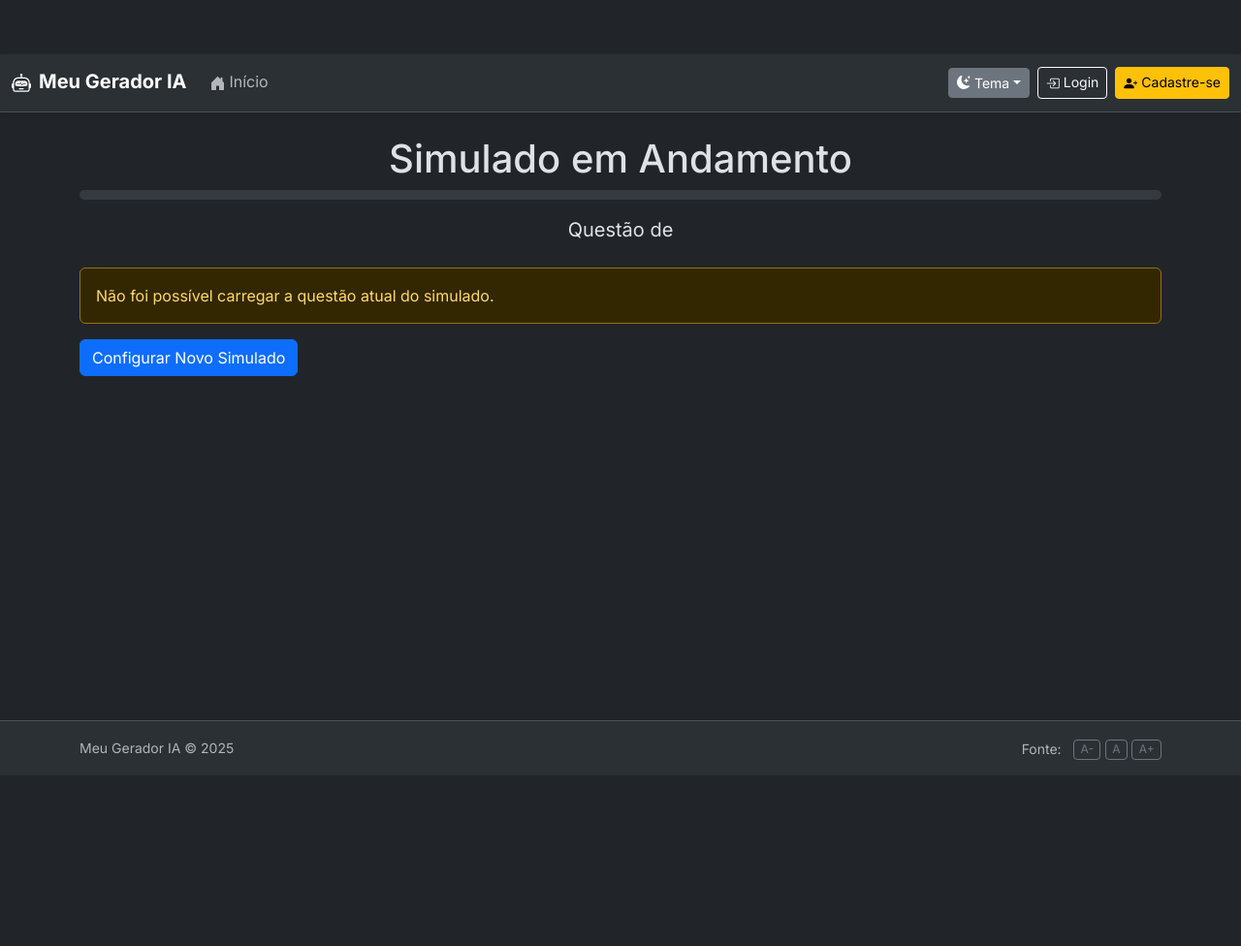
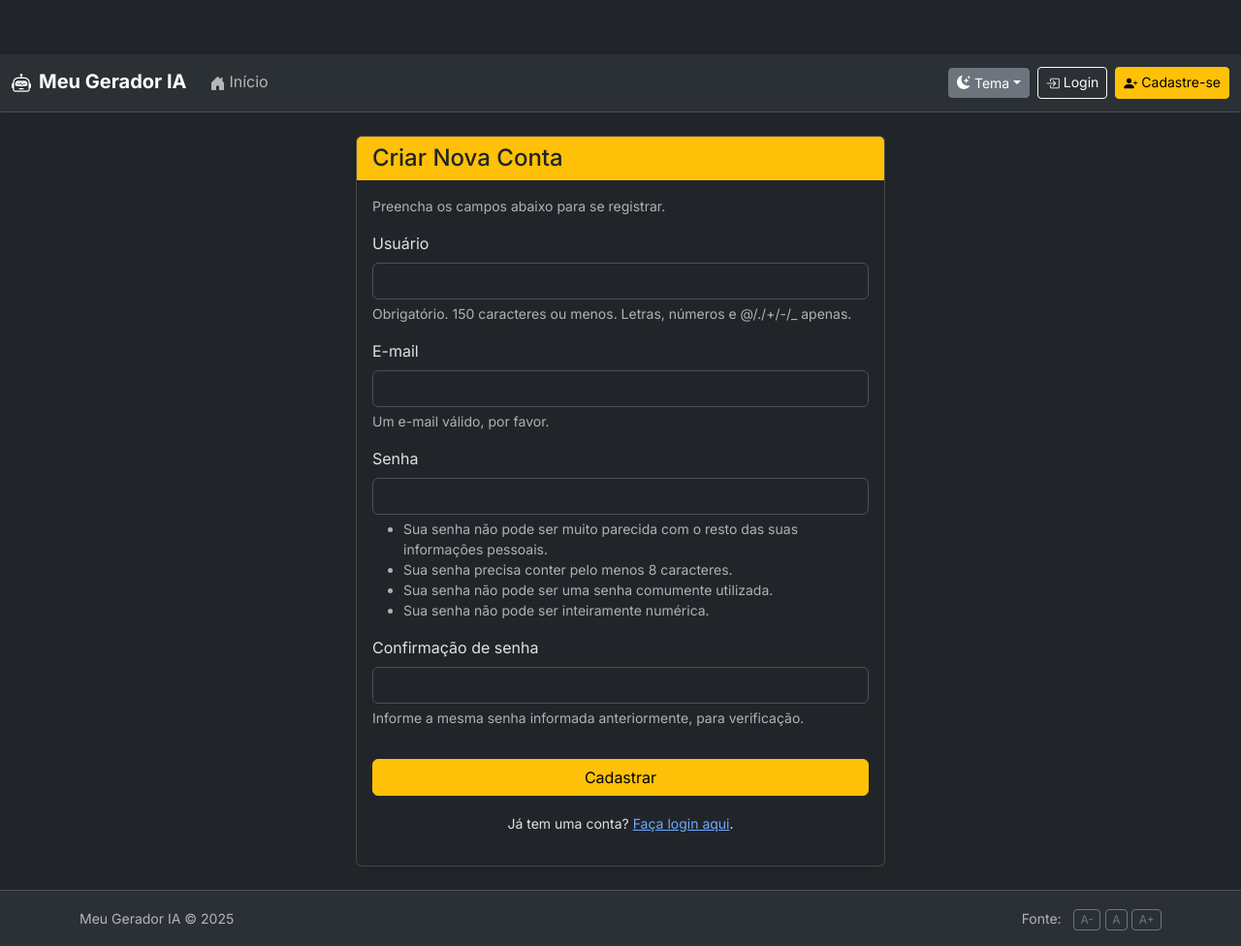
Before and after one commit to marcelofirmino29/gemma_cespe_generator, a Django app: page /accounts/register/ in a window 1280 px wide. Shown: the whole page at 97% size. Before the commit the page ends 784 px from the top, so only its background shows below. Run offline with Django 5.2, Linux system fonts and the light colour scheme.

Commit message:
Erro: Errei no Push ao não consertar a pagina de registro, consertado agora

```diff
--- a/templates/generator/register.html
+++ b/templates/generator/register.html
@@ -1,99 +1,110 @@
-{% extends 'generator/base.html' %}
-{% load static %}
+{% extends 'generator/base.html' %} {# Herda a estrutura base #}
 
-{% block title %}Simulado - Questão {{ indice_atual_display }} de {{ total_questoes }}{% endblock title %} {# Usa indice_atual_display (base 1) #}
+{% block title %}Cadastro de Novo Usuário - Gerador IA{% endblock title %}
 
 {% block content %}
-    <header class="text-center mb-4">
-        <h1>Simulado em Andamento</h1>
-        {# Barra de Progresso Bootstrap #}
-        <div class="progress mt-2 mb-3" role="progressbar" aria-label="Progresso do Simulado" aria-valuenow="{{ indice_atual_display }}" aria-valuemin="1" aria-valuemax="{{ total_questoes }}" style="height: 10px;">
-          <div class="progress-bar" style="width: {% widthratio indice_atual_display total_questoes 100 %}%"></div>
-        </div>
-        <p class="lead">Questão {{ indice_atual_display }} de {{ total_questoes }}</p> {# Usa indice_atual_display (base 1) #}
-        {% if local_time %}<p><small>(Horário Local {{ local_time }})</small></p>{% endif %}
-    </header>
-
-    {% if messages %}
-        {% for message in messages %}
-            <div class="alert alert-{% if message.tags %}{{ message.tags }}{% else %}info{% endif %} alert-dismissible fade show" role="alert">
-                {{ message }}
-                <button type="button" class="btn-close" data-bs-dismiss="alert" aria-label="Close"></button>
-            </div>
-        {% endfor %}
-    {% endif %}
-
-    {% if questao %}
-        <div class="card shadow-sm mb-4">
-            <div class="card-header bg-body-tertiary"> {# Fundo leve no header do card #}
-                 <small class="text-muted">
-                    {% if questao.area %}Área: {{ questao.area.nome }} | {% endif %}
-                    Tipo: {{ questao.get_tipo_display }} |
-                    Dificuldade: {{ questao.get_dificuldade_display|default:"N/D" }}
-                 </small>
+<div class="row justify-content-center">
+    <div class="col-md-8 col-lg-6">
+        <div class="card shadow-sm">
+            <div class="card-header bg-warning text-dark">
+                <h2 class="h4 mb-0">Criar Nova Conta</h2>
             </div>
             <div class="card-body">
-                {# Exibe o comando/afirmação da questão #}
-                <div class="mb-3 fs-5"> {# Aumenta um pouco a fonte da questão #}
-                    {{ questao.texto_comando|linebreaksbr }}
-                </div>
+                <p class="card-text text-muted small mb-3">Preencha os campos abaixo para se registrar.</p>
 
-                {# --- Formulário de Resposta --- #}
-                <hr>
-                {# <<< CORRIGIDO: Adicionado namespace 'generator:' >>> #}
-                <form method="post" action="{% url 'generator:realizar_simulado' %}" id="simulado-answer-form"> {# ID adicionado #}
+                <form method="post" action="{% url 'register' %}"> {# Action aponta para si mesmo #}
                     {% csrf_token %}
 
-                    {# Input Hidden com ID da Questão Atual #}
-                    <input type="hidden" name="questao_id" value="{{ questao.id }}">
-
-                    <p><strong>Sua Resposta:</strong></p>
-                    {% if questao.tipo == 'CE' %}
-                        {# Radios C/E #}
-                        <div class="form-check mb-2"> {# mb-2 para espaçar radios #}
-                            <input class="form-check-input" type="radio" name="resposta_simulado" id="resp_c" value="C" required>
-                            <label class="form-check-label" for="resp_c"> Certo</label>
+                    {# Exibe erros gerais que não são de um campo específico (ex: email já existe, se clean_email não associar ao campo) #}
+                    {% if form.non_field_errors %}
+                        <div class="alert alert-danger py-2">
+                            {% for error in form.non_field_errors %}
+                                {{ error }}
+                            {% endfor %}
                         </div>
-                        <div class="form-check mb-3"> {# mb-3 antes do botão #}
-                            <input class="form-check-input" type="radio" name="resposta_simulado" id="resp_e" value="E" required>
-                            <label class="form-check-label" for="resp_e"> Errado</label>
-                        </div>
-                    {% elif questao.tipo == 'DISC' %}
-                        {# Textarea para Discursiva (Este simulado é só C/E, mas mantendo como exemplo) #}
-                         <textarea class="form-control mb-3" name="resposta_simulado" rows="10" required placeholder="Digite sua resposta aqui..."></textarea>
-                    {% else %}
-                        <p class="text-danger">Erro: Tipo de questão desconhecido.</p>
                     {% endif %}
 
-                    {# Botões de Ação #}
-                    <div class="mt-4 d-flex justify-content-between"> {# Alinha botões #}
-                         {# <<< CORRIGIDO: Adicionado namespace 'generator:' >>> #}
-                         <a href="{% url 'generator:dashboard' %}" class="btn btn-outline-danger" onclick="return confirm('Tem certeza que deseja abandonar o simulado? Seu progresso nesta questão não será salvo.');">Abandonar Simulado</a>
-                         {% if indice_atual_display == total_questoes %} {# Compara com indice base 1 #}
-                            <button type="submit" class="btn btn-success">
-                                <i class="bi bi-check-circle-fill me-1"></i>Finalizar Simulado e Ver Resultado
-                            </button>
-                         {% else %}
-                            <button type="submit" class="btn btn-primary">
-                                Salvar e Próxima Questão <i class="bi bi-arrow-right-circle-fill ms-1"></i>
-                            </button>
-                         {% endif %}
+                    {# --- INÍCIO: Renderização Manual dos Campos com Bootstrap --- #}
+
+                    {# Campo Username #}
+                    <div class="mb-3">
+                        <label for="{{ form.username.id_for_label }}" class="form-label">{{ form.username.label }}</label>
+                        {# Renderiza o widget (<input>) adicionando a classe form-control #}
+                        <input type="text" name="{{ form.username.name }}" id="{{ form.username.id_for_label }}"
+                               class="form-control {% if form.username.errors %}is-invalid{% endif %}"
+                               required {% if form.username.value %}value="{{ form.username.value }}"{% endif %}>
+                        {# Exibe erros específicos do campo #}
+                        {% if form.username.errors %}
+                            <div class="invalid-feedback">
+                                {{ form.username.errors|striptags }}
+                            </div>
+                        {% endif %}
+                        {# Exibe o texto de ajuda #}
+                        {% if form.username.help_text %}
+                            <div class="form-text">{{ form.username.help_text|safe }}</div>
+                        {% endif %}
                     </div>
+
+                    {# Campo Email #}
+                    <div class="mb-3">
+                        <label for="{{ form.email.id_for_label }}" class="form-label">{{ form.email.label }}</label>
+                        <input type="email" name="{{ form.email.name }}" id="{{ form.email.id_for_label }}"
+                               class="form-control {% if form.email.errors %}is-invalid{% endif %}"
+                               required {% if form.email.value %}value="{{ form.email.value }}"{% endif %}>
+                        {% if form.email.errors %}
+                            <div class="invalid-feedback">
+                                {{ form.email.errors|striptags }}
+                            </div>
+                        {% endif %}
+                        {% if form.email.help_text %}
+                            <div class="form-text">{{ form.email.help_text|safe }}</div>
+                        {% endif %}
+                    </div>
+
+                    {# Campo Senha 1 #}
+                    <div class="mb-3">
+                         {# A label vem do UserCreationForm #}
+                        <label for="{{ form.password1.id_for_label }}" class="form-label">Senha</label>
+                        <input type="password" name="{{ form.password1.name }}" id="{{ form.password1.id_for_label }}"
+                               class="form-control {% if form.password1.errors %}is-invalid{% endif %}" required>
+                        {% if form.password1.errors %}
+                            <div class="invalid-feedback">
+                                {{ form.password1.errors|striptags }}
+                            </div>
+                        {% endif %}
+                         {# O help_text geralmente contém as regras da senha #}
+                        {% if form.password1.help_text %}
+                            <div class="form-text">{{ form.password1.help_text|safe }}</div>
+                        {% endif %}
+                    </div>
+
+                    {# Campo Senha 2 (Confirmação) #}
+                    <div class="mb-3">
+                         {# A label vem do UserCreationForm #}
+                        <label for="{{ form.password2.id_for_label }}" class="form-label">Confirmação de senha</label>
+                        <input type="password" name="{{ form.password2.name }}" id="{{ form.password2.id_for_label }}"
+                               class="form-control {% if form.password2.errors %}is-invalid{% endif %}" required>
+                        {% if form.password2.errors %}
+                            <div class="invalid-feedback">
+                                {{ form.password2.errors|striptags }}
+                            </div>
+                        {% endif %}
+                         {% if form.password2.help_text %}
+                            <div class="form-text">{{ form.password2.help_text|safe }}</div>
+                        {% endif %}
+                    </div>
+
+                    {# --- FIM: Renderização Manual --- #}
+
+                    <button type="submit" class="btn btn-warning w-100 mt-3">Cadastrar</button>
                 </form>
-                 {# --- Fim Formulário de Resposta --- #}
 
-            </div> {# Fim card-body #}
-        </div> {# Fim card #}
+                <p class="mt-3 text-center">
+                    <small>Já tem uma conta? <a href="{% url 'login' %}">Faça login aqui</a>.</small>
+                </p>
 
-    {% else %}
-        {# Mensagem se não conseguiu carregar questao na view GET #}
-        <div class="alert alert-warning">Não foi possível carregar a questão atual do simulado.</div>
-         {# <<< CORRIGIDO: Adicionado namespace 'generator:' >>> #}
-        <a href="{% url 'generator:configurar_simulado' %}" class="btn btn-primary">Configurar Novo Simulado</a>
-    {% endif %}
-
+            </div>
+        </div>
+    </div>
+</div>
 {% endblock content %}
-
-{% block extra_js %}
-    {# Adicionar JS para timer ou outras interatividades do simulado aqui no futuro #}
-{% endblock extra_js %}
```
